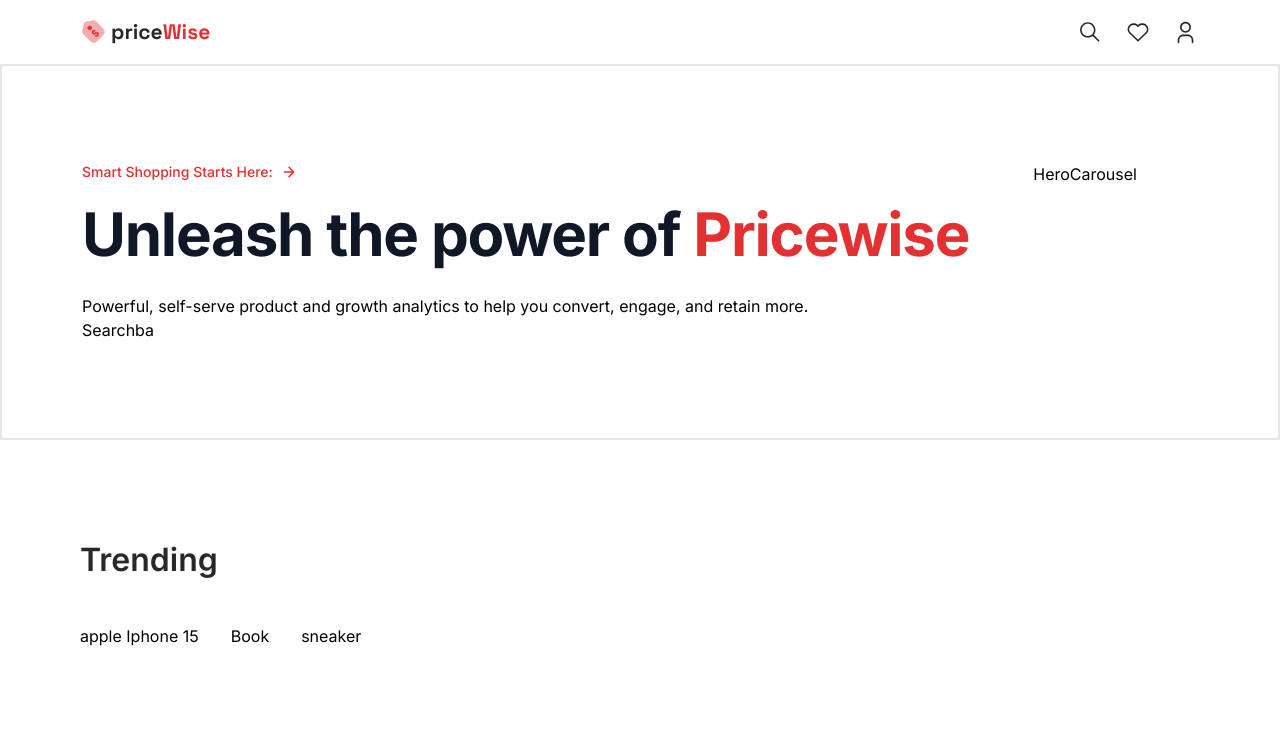
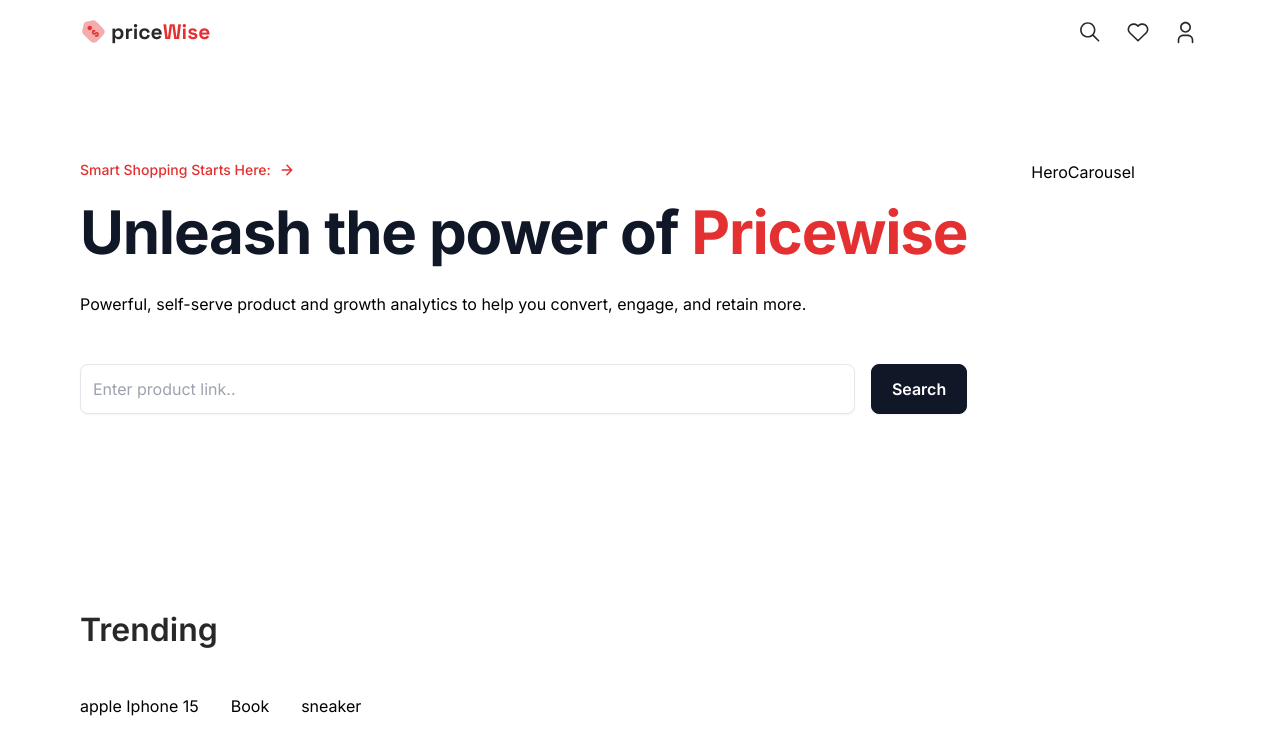
Before and after one commit to srikrishna7272/price-wise, a Next.js app: page / in a window 1280 px wide. Shown: the top 754 px of the page. Built offline with nearby package versions, Linux system fonts and the light colour scheme.

Commit message:
built searchbar

```diff
--- a/app/page.tsx
+++ b/app/page.tsx
@@ -1,10 +1,11 @@
+import Searchbar from "@/components/Searchbar";
 import Image from "next/image";
 import React from "react";
 
 const Home = () => {
   return (
     <>
-      <section className="px-6 md:px-20 py-24 border-2">
+      <section className="px-6 md:px-20 py-24">
         <div className="flex max-xl:flex-col gap-16">
           <div className="flex flex-col justify-center">
             <p className="small-text">
@@ -18,7 +19,7 @@
             <p className="mt-6 ">
               Powerful, self-serve product and growth analytics to help you convert, engage, and retain more.
             </p>
-            Searchba
+            <Searchbar />
           </div>
           HeroCarousel
         </div>
--- /dev/null
+++ b/components/Searchbar.tsx
@@ -0,0 +1,17 @@
+"use client";
+
+import React from "react";
+
+const Searchbar = () => {
+  const handleSubmit = () => {};
+  return (
+    <form className="flex flex-wrap gap-4 mt-12" onSubmit={handleSubmit}>
+      <input type="text" placeholder="Enter product link.." className="searchbar-input" />
+      <button type="submit" className="searchbar-btn">
+        Search
+      </button>
+    </form>
+  );
+};
+
+export default Searchbar;
```
